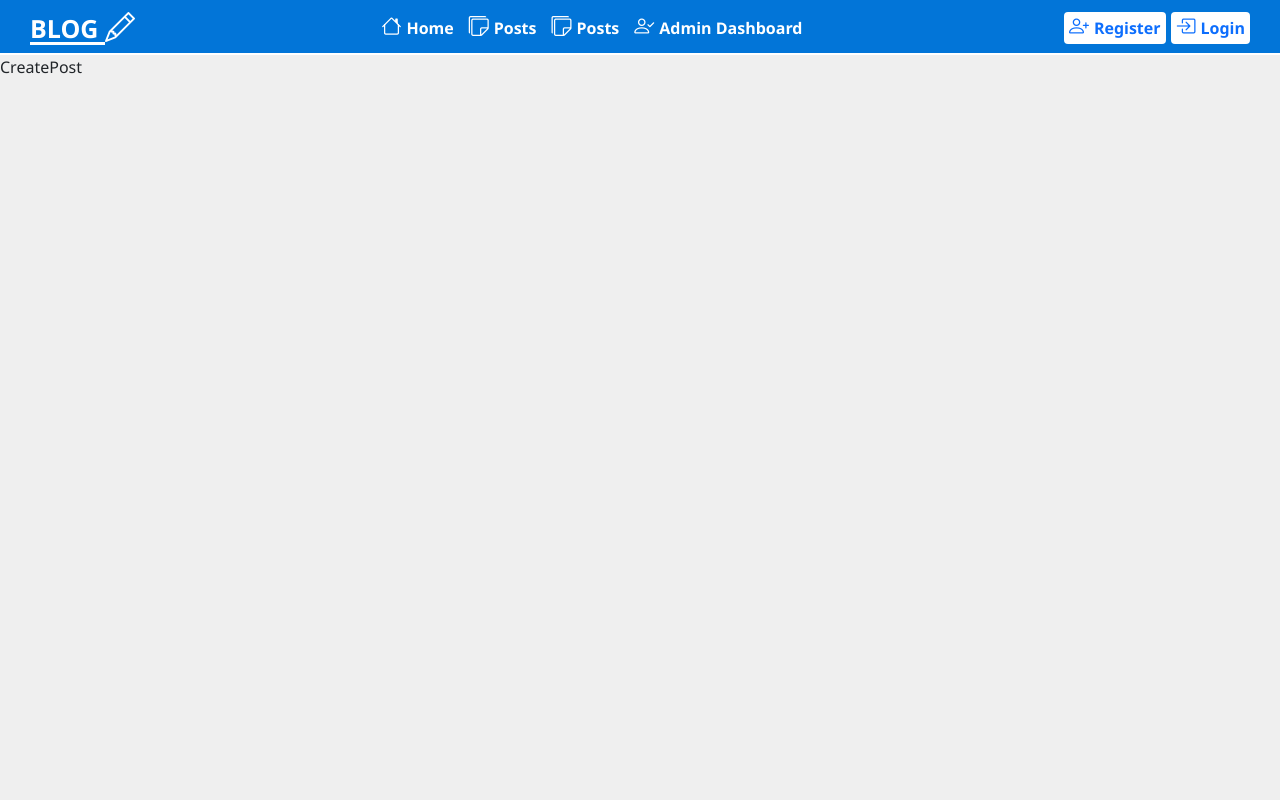
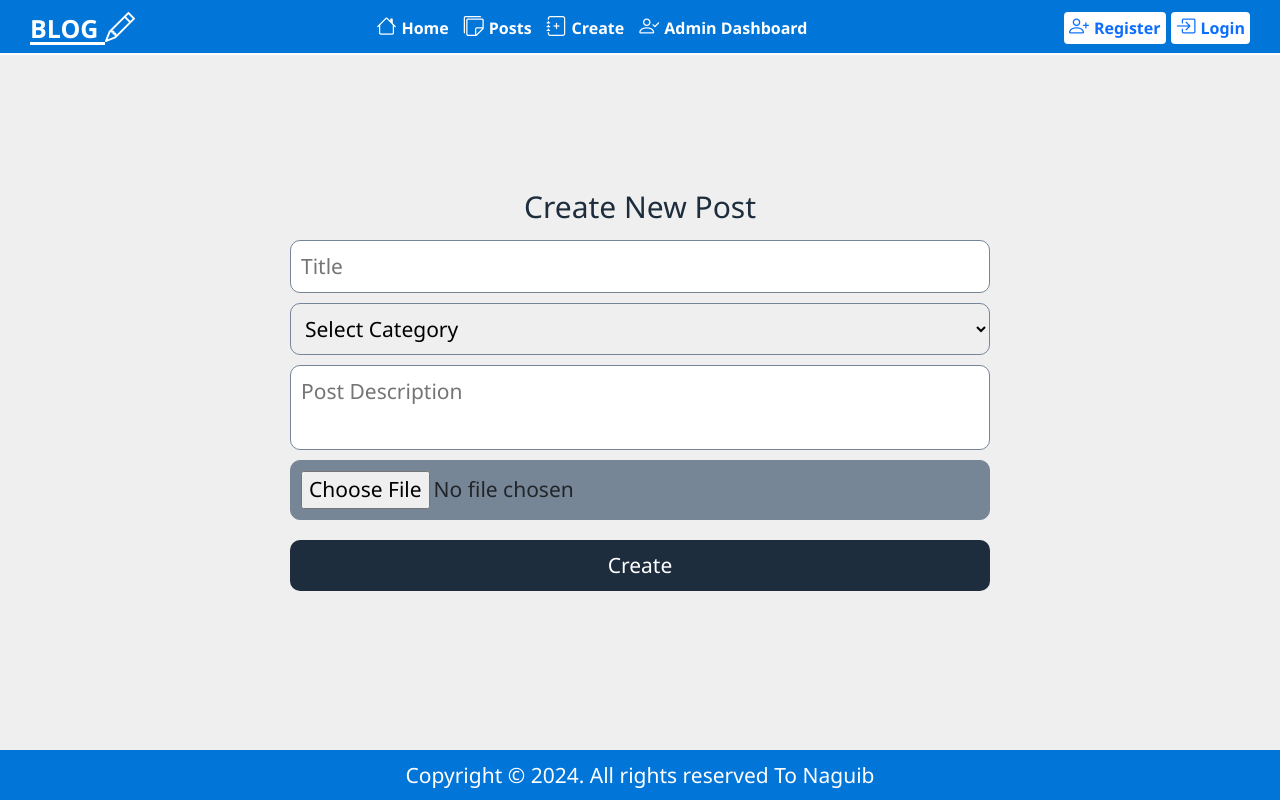
Before and after one commit to mmnaguib/blogApp, a React (Create React App) app: page /post/create in a window 1280 px wide. Built offline with nearby package versions, Linux system fonts and the light colour scheme.

Commit message:
posts and create post design

```diff
--- a/src/App.tsx
+++ b/src/App.tsx
@@ -5,8 +5,12 @@ import Home from "./pages/Home/Home";
 import Login from "./pages/forms/Login";
 import Register from "./pages/forms/Register";
 import Posts from "./pages/posts/Posts";
-import CreatePost from "./pages/posts/CreatePost";
 import Admin from "./pages/Admin/Admin";
+import Footer from "./components/footer/Footer";
+import CreatePost from "./pages/posts/create-post/CreatePost";
+import "react-toastify/dist/ReactToastify.css";
+import { ToastContainer } from "react-toastify";
+
 function App() {
   return (
     <BrowserRouter>
@@ -19,6 +23,8 @@ function App() {
         <Route path="/post/create" element={<CreatePost />} />
         <Route path="/admin-dashboard" element={<Admin />} />
       </Routes>
+      <Footer />
+      <ToastContainer theme="colored" position="top-center" />
     </BrowserRouter>
   );
 }
--- a/src/components/Header/Header.tsx
+++ b/src/components/Header/Header.tsx
@@ -32,7 +32,7 @@ const Header = () => {
           <i className="bi bi-stickies"></i>Posts
         </NavLink>
         <NavLink to="/post/create" onClick={() => setOpen(false)}>
-          <i className="bi bi-stickies"></i>Posts
+          <i className="bi bi-journal-plus"></i>Create
         </NavLink>
         <NavLink to="/admin" onClick={() => setOpen(false)}>
           <i className="bi bi-person-check"></i>Admin Dashboard
--- /dev/null
+++ b/src/components/footer/Footer.tsx
@@ -0,0 +1,6 @@
+import React from "react";
+
+const Footer = () => {
+  return <footer>Copyright &copy; 2024. All rights reserved To Naguib</footer>;
+};
+export default Footer;
--- /dev/null
+++ b/src/components/pagination/Pagination.tsx
@@ -0,0 +1,17 @@
+import "./pagination.css";
+
+const Pagination = () => {
+  return (
+    <div className="pagination">
+      <div className="page pervious">Pervious</div>
+      {[1, 2, 3, 4, 5].map((page) => (
+        <div className="page" key={page}>
+          {page}
+        </div>
+      ))}
+      <div className="page next">Next</div>
+    </div>
+  );
+};
+
+export default Pagination;
--- /dev/null
+++ b/src/components/pagination/pagination.css
@@ -0,0 +1,34 @@
+.pagination {
+    display: flex;
+    justify-content: center;
+    align-items: center;
+    padding: 5px;
+    margin-bottom: 20px;
+}
+
+.page {
+    width: 40px;
+    height: 40px;
+    border: 1px solid var(--gray-color);
+    display: flex;
+    align-items: center;
+    justify-content: center;
+    font-size: 20px;
+    font-weight: 700;
+    color: var(--dark-color);
+    cursor: pointer;
+}
+
+.page.pervious,
+.page.next {
+    width: max-content;
+    padding: 0 7px;
+}
+
+.page.pervious {
+    border-radius: 10px 0 0 10px;
+}
+
+.page.next {
+    border-radius: 0 10px 10px 0;
+}
--- a/src/components/posts/posts.css
+++ b/src/components/posts/posts.css
@@ -26,7 +26,7 @@
 
 .post-image {
     width: 100%;
-    height: 600px;
+    height: 300px;
     object-fit: contain;
     border-radius: 5px;
 }
--- a/src/index.css
+++ b/src/index.css
@@ -62,3 +62,15 @@ html::-webkit-scrollbar-thumb {
   background-color: var(--dark-color);
   border-radius: 15px;
 }
+
+footer {
+  color: var(--white-color);
+  font-size: 21px;
+  background-color: var(--blue-color);
+  height: 50px;
+  line-height: 50px;
+  text-align: center;
+  bottom: 0;
+  width: 100%;
+  position: absolute;
+}
--- a/src/pages/posts/CreatePost.tsx
+++ /dev/null
@@ -1,7 +0,0 @@
-import React from "react";
-
-const CreatePost = () => {
-  return <div>CreatePost</div>;
-};
-
-export default CreatePost;
--- a/src/pages/posts/Posts.tsx
+++ b/src/pages/posts/Posts.tsx
@@ -1,7 +1,22 @@
-import React from "react";
-
+import PostIList from "../../components/posts/PostIList";
+import Sidebar from "../../components/sidebar/Sidebar";
+import "./postpage.css";
+import { posts, categories } from "../../dummyData";
+import Pagination from "../../components/pagination/Pagination";
+import { useEffect } from "react";
 const Posts = () => {
-  return <div>Posts</div>;
+  useEffect(() => {
+    window.scrollTo(0, 0);
+  }, []);
+  return (
+    <>
+      <section className="posts-page">
+        <PostIList posts={posts} />
+        <Sidebar categories={categories} />
+      </section>{" "}
+      <Pagination />
+    </>
+  );
 };
 
 export default Posts;
--- /dev/null
+++ b/src/pages/posts/create-post/CreatePost.tsx
@@ -0,0 +1,80 @@
+import { useState } from "react";
+import "./create-post.css";
+import { toast } from "react-toastify";
+
+const CreatePost = () => {
+  const [title, setTitle] = useState<string>("");
+  const [category, setCategory] = useState<string>("");
+  const [description, setDescription] = useState<string>("");
+  const [file, setFile] = useState<File | null | undefined>(null);
+
+  const formHandler = (e: { preventDefault: () => void }) => {
+    e.preventDefault();
+    if (title.trim() === "") {
+      return toast.error("Please enter a valid title!");
+    }
+    if (category.trim() === "") {
+      return toast.error("Please enter a valid Category!");
+    }
+    if (description.trim() === "") {
+      return toast.error("Please enter a valid Description!");
+    }
+    if (!file) {
+      return toast.error("Please enter a valid File!");
+    }
+    const formData = new FormData();
+    formData.append("image", file);
+    formData.append("title", title);
+    formData.append("category", category);
+    formData.append("description", description);
+    // API call here
+    console.log(formData);
+  };
+  return (
+    <section className="create-post-section">
+      <h1 className="createPost-title">Create New Post</h1>
+      <form onSubmit={formHandler} className="create-post-form">
+        <input
+          type="text"
+          placeholder="Title"
+          className="create-post-input"
+          value={title}
+          onChange={(e) => setTitle(e.target.value)}
+          required
+        />
+        <select
+          className="create-post-input"
+          value={category}
+          onChange={(e) => setCategory(e.target.value)}
+          required
+        >
+          <option disabled value="">
+            Select Category
+          </option>
+          <option>music</option>
+          <option>coffee</option>
+        </select>
+        <textarea
+          className="create-post-textarea"
+          placeholder="Post Description"
+          value={description}
+          onChange={(e) => setDescription(e.target.value)}
+          required
+        ></textarea>
+        <input
+          type="file"
+          id="file"
+          name="file"
+          className="create-post-upload"
+          onChange={(e) => setFile(e.target.files?.[0])}
+          required
+        />
+        <button type="submit" className="create-post-btn">
+          Create
+        </button>
+      </form>
+    </section>
+  );
+};
+
+export default CreatePost;
--- /dev/null
+++ b/src/pages/posts/create-post/create-post.css
@@ -0,0 +1,62 @@
+.create-post-section {
+    width: 100%;
+    height: calc(100vh - 130px);
+    display: flex;
+    align-items: center;
+    justify-content: center;
+    flex-direction: column;
+    padding: 30px;
+}
+
+.createPost-title {
+    font-size: 30px;
+    color: var(--primary-color);
+    margin-bottom: 10px;
+}
+
+.create-post-form {
+    width: 700px;
+    display: flex;
+    flex-direction: column;
+}
+
+.create-post-input,
+.create-post-textarea,
+.create-post-upload {
+    width: 100%;
+    border-radius: 10px;
+    border: 1px solid var(--gray-color);
+    font-size: 21px;
+    padding: 10px;
+    margin: 5px 0;
+}
+
+
+.create-post-textarea {
+    resize: none;
+}
+
+.create-post-upload {
+    background-color: var(--gray-color);
+}
+
+.create-post-btn {
+    width: 100%;
+    text-align: center;
+    cursor: pointer;
+    background-color: var(--primary-color);
+    border: none;
+    font-size: 21px;
+    font-weight: 500;
+    color: var(--white-color);
+    border-radius: 10px;
+    padding: 10px;
+    margin-top: 15px;
+}
+
+/* Media Queries */
+@media (max-width: 820px) {
+    .create-post-form {
+        width: 100%;
+    }
+}
--- /dev/null
+++ b/src/pages/posts/postpage.css
@@ -0,0 +1,18 @@
+.posts-page {
+    display: flex;
+    align-items: flex-start;
+    padding: 30px
+}
+
+@media screen and (max-width: 992px) {
+    .posts-page {
+        flex-direction: column-reverse;
+        align-items: center;
+    }
+}
+
+@media screen and (max-width: 520px) {
+    .posts-page {
+        padding: 15px;
+    }
+}
```
